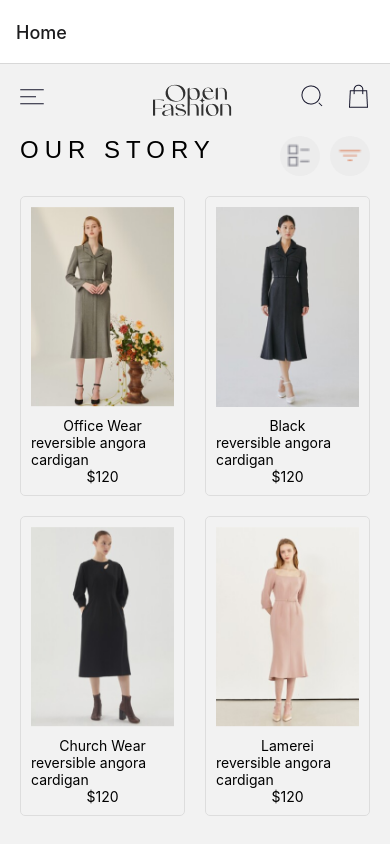
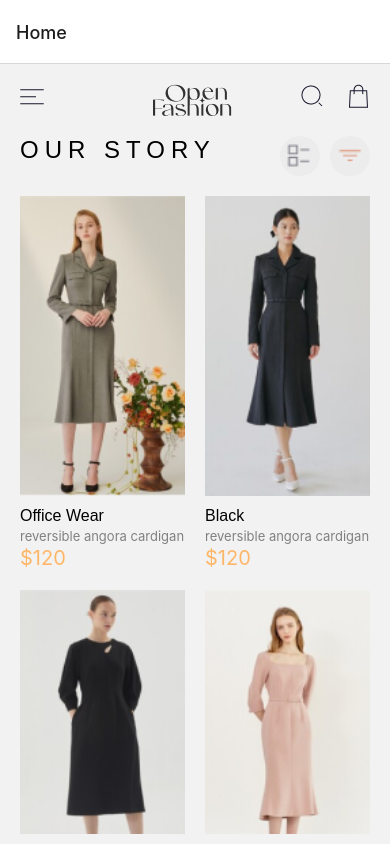
Before and after one commit to Fada-dev/rn-assignment6-11313275, a React Native app: screen /Home in a window 390 px wide. Built offline with nearby package versions, Linux system fonts and the light colour scheme.

Commit message:
Added and editted image details in the product component

```diff
--- a/HomeScreen.js
+++ b/HomeScreen.js
@@ -84,9 +84,9 @@ const HomeScreen = ({ navigation }) => {
         renderItem={({ item }) => (
           <View style={styles.product}>
             <Image source={item.image} style={styles.image} />
-            <Text>{item.name}</Text>
-            <Text>{item.description}</Text>
-            <Text>{item.price}</Text>
+            <Text style={styles.itemType}>{item.name}</Text>
+            <Text style={styles.itemName}>{item.description}</Text>
+            <Text style={styles.itemPrice}>{item.price}</Text>
             {/* <Button title="Add to Cart" onPress={() => addToCart(item)} /> */}
           </View>
         )}
@@ -123,15 +123,15 @@ const styles = StyleSheet.create({
   product: {
     flex: 1,
     margin: 10,
-    padding: 10,
-    borderWidth: 1,
-    borderColor: "#ddd",
+    width: 220,
+    // borderWidth: 1,
+    // borderColor: "#ddd",
     borderRadius: 5,
-    alignItems: "center",
+    alignItems: 'flex-start',
   },
   image: {
-    width: "100%",
-    height: 200,
+    width: '100%',
+    height: 300,
     marginBottom: 10,
   },
   storyContainer: {
@@ -177,7 +177,25 @@ const styles = StyleSheet.create({
     justifyContent: 'center',
     alignItems: "center",
     marginRight: 10
+  },
+  itemType: {
+    fontSize: 16,
+    fontFamily: 'Arial',
+    lineHeight: 20
+  },
+  itemName: {
+    fontSize: 13,
+    color: 'gray',
+    lineHeight: 20
+  },
+  itemPrice: {
+    fontSize: 20,
+    color: '#FFB668',
+
   }
+
+
+
 });
 
 export default HomeScreen;
```
